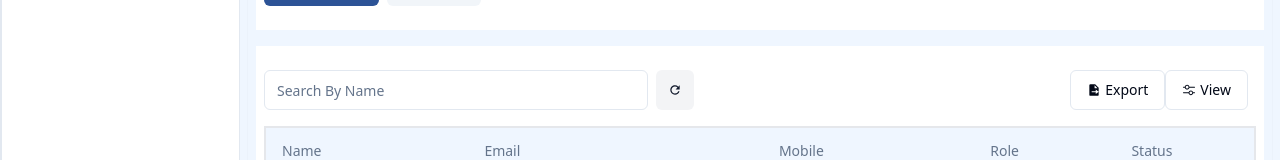
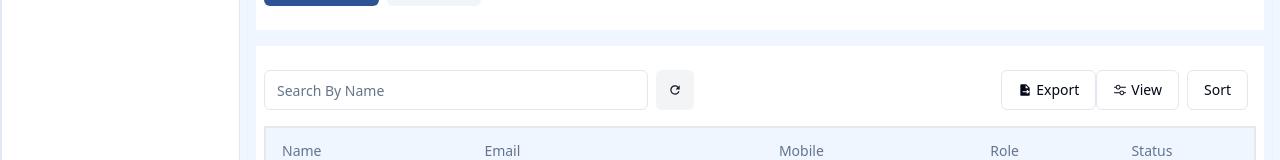
Before and after one commit to arunkumar23062003/Tanstack_Zustand_table, a Next.js app: page /account in a window 1280 px wide. Shown: the part 334-494 px from the top of the page. Built offline with nearby package versions, Linux system fonts and the light colour scheme.

Commit message:
Sorting is added

```diff
--- a/components/common/datatable.tsx
+++ b/components/common/datatable.tsx
@@ -212,6 +212,7 @@ const DataTable = <TData, TValue>({
           variant={"secondary"}
           onClick={() => {
             table.resetColumnVisibility();
+            table.resetSorting();
             table.resetRowSelection();
             table.resetColumnFilters();
             table.resetPagination();
@@ -286,6 +287,25 @@ const DataTable = <TData, TValue>({
                   </DropdownMenuCheckboxItem>
                 );
               })}
+          </DropdownMenuContent>
+        </DropdownMenu>
+
+        <DropdownMenu>
+          <DropdownMenuTrigger asChild>
+            <Button variant={"outline"} className="mr-2">
+              Sort
+            </Button>
+          </DropdownMenuTrigger>
+          <DropdownMenuContent>
+            <div className="w-full flex flex-col gap-2 py-2 items-center">
+              <p
+                onClick={() => table.setSorting([{ id: "name", desc: false }])}>
+                Sort A-Z
+              </p>
+              <p onClick={() => table.setSorting([{ id: "name", desc: true }])}>
+                Sort Z-A
+              </p>
+            </div>
           </DropdownMenuContent>
         </DropdownMenu>
       </div>
```
